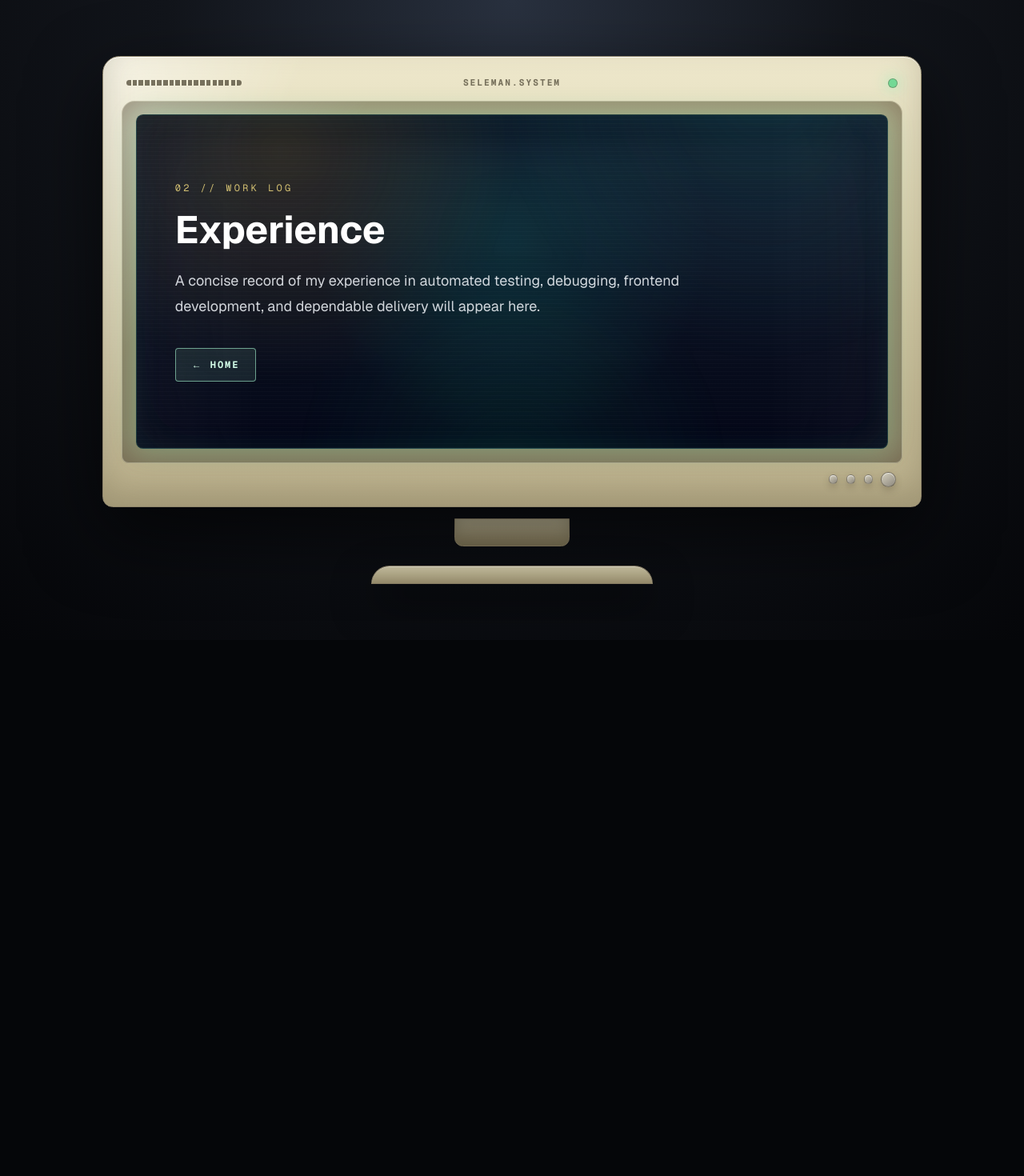
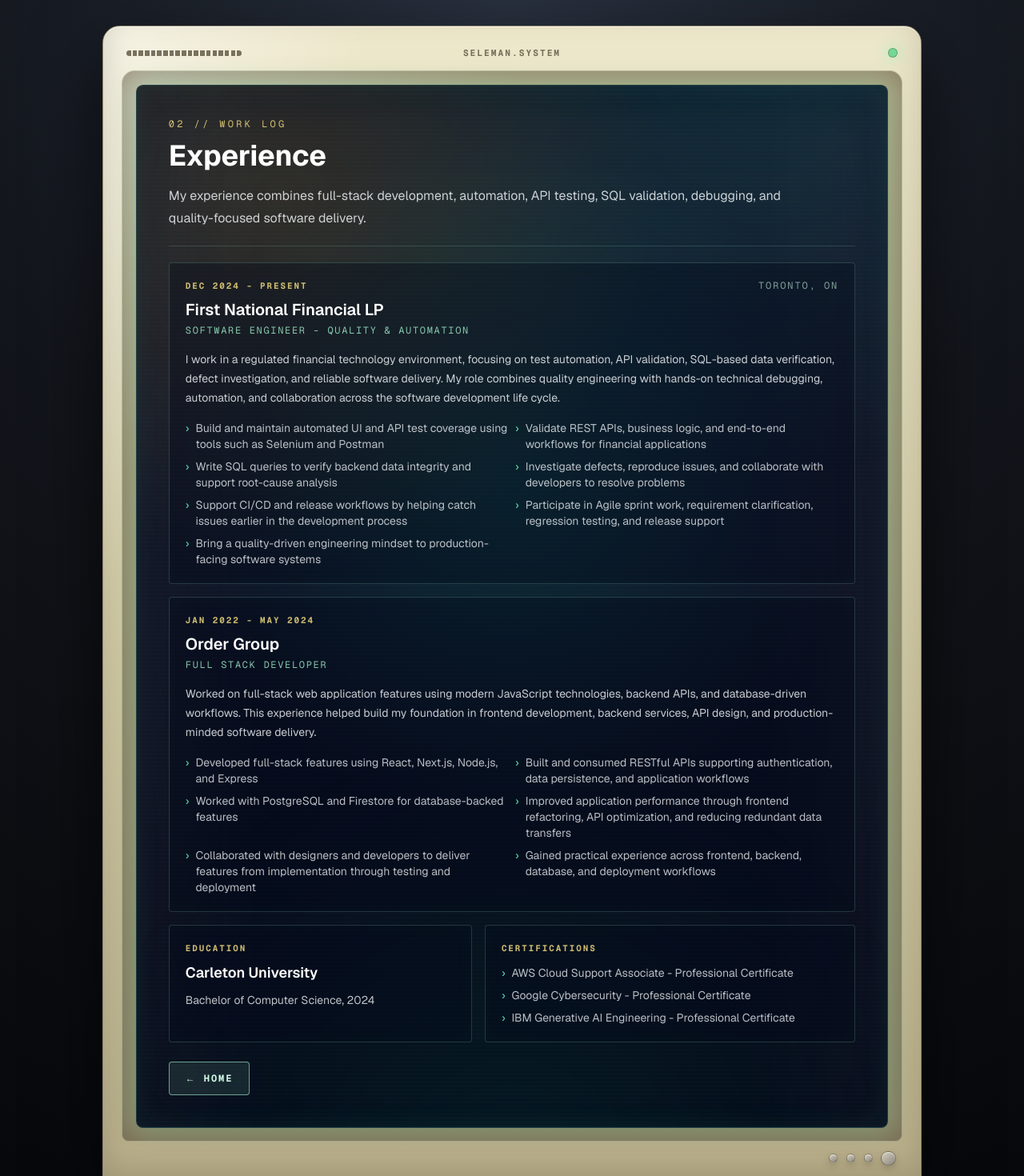
Before and after one commit to Seleman5/retro-portfolio, a Next.js app: page /experience in a window 1280 px wide. Shown: the top 1470 px of the page at 80% size. Before the commit the page ends 800 px from the top, so only its background shows below. Built offline with nearby package versions, Linux system fonts and the light colour scheme.

Commit message:
completed experience page

```diff
--- a/src/app/experience/page.tsx
+++ b/src/app/experience/page.tsx
@@ -1,5 +1,47 @@
 import type { Metadata } from "next";
-import PortfolioPage from "../components/PortfolioPage";
+import Link from "next/link";
+
+const roles = [
+  {
+    company: "First National Financial LP",
+    role: "Software Engineer - Quality & Automation",
+    dates: "Dec 2024 - Present",
+    location: "Toronto, ON",
+    description:
+      "I work in a regulated financial technology environment, focusing on test automation, API validation, SQL-based data verification, defect investigation, and reliable software delivery. My role combines quality engineering with hands-on technical debugging, automation, and collaboration across the software development life cycle.",
+    highlights: [
+      "Build and maintain automated UI and API test coverage using tools such as Selenium and Postman",
+      "Validate REST APIs, business logic, and end-to-end workflows for financial applications",
+      "Write SQL queries to verify backend data integrity and support root-cause analysis",
+      "Investigate defects, reproduce issues, and collaborate with developers to resolve problems",
+      "Support CI/CD and release workflows by helping catch issues earlier in the development process",
+      "Participate in Agile sprint work, requirement clarification, regression testing, and release support",
+      "Bring a quality-driven engineering mindset to production-facing software systems",
+    ],
+  },
+  {
+    company: "Order Group",
+    role: "Full Stack Developer",
+    dates: "Jan 2022 - May 2024",
+    location: "",
+    description:
+      "Worked on full-stack web application features using modern JavaScript technologies, backend APIs, and database-driven workflows. This experience helped build my foundation in frontend development, backend services, API design, and production-minded software delivery.",
+    highlights: [
+      "Developed full-stack features using React, Next.js, Node.js, and Express",
+      "Built and consumed RESTful APIs supporting authentication, data persistence, and application workflows",
+      "Worked with PostgreSQL and Firestore for database-backed features",
+      "Improved application performance through frontend refactoring, API optimization, and reducing redundant data transfers",
+      "Collaborated with designers and developers to deliver features from implementation through testing and deployment",
+      "Gained practical experience across frontend, backend, database, and deployment workflows",
+    ],
+  },
+];
+
+const certifications = [
+  "AWS Cloud Support Associate - Professional Certificate",
+  "Google Cybersecurity - Professional Certificate",
+  "IBM Generative AI Engineering - Professional Certificate",
+];
 
 export const metadata: Metadata = {
   title: "Experience | Seleman Shinwarie",
@@ -7,10 +49,129 @@
 
 export default function ExperiencePage() {
   return (
-    <PortfolioPage
-      eyebrow="02 // Work log"
-      title="Experience"
-      description="A concise record of my experience in automated testing, debugging, frontend development, and dependable delivery will appear here."
-    />
+    <main className="min-h-screen overflow-hidden bg-[radial-gradient(circle_at_top,#29313f_0%,#12151b_42%,#050609_100%)] px-4 py-8 text-slate-100 sm:px-6 lg:px-8">
+      <div className="mx-auto flex min-h-[calc(100vh-4rem)] w-full max-w-6xl flex-col items-center justify-center gap-6">
+        <div className="crt-monitor w-full max-w-5xl" aria-label="Experience portfolio monitor">
+          <div className="crt-topbar">
+            <span className="crt-vent" />
+            <span className="crt-brand">SELEMAN.SYSTEM</span>
+            <span className="crt-power" aria-hidden="true" />
+          </div>
+
+          <div className="crt-bezel">
+            <div className="crt-screen">
+              <div className="crt-scanlines" aria-hidden="true" />
+              <div className="crt-glow" aria-hidden="true" />
+
+              <div className="relative z-10 flex min-h-[min(70vh,780px)] flex-col p-5 text-[#d8fff0] sm:p-7 lg:p-10">
+                <div className="border-b border-emerald-200/15 pb-5">
+                  <p className="font-mono text-xs uppercase tracking-[0.28em] text-amber-200/80">
+                    02 // Work log
+                  </p>
+                  <h1 className="mt-3 text-3xl font-bold text-white sm:text-4xl">
+                    Experience
+                  </h1>
+                  <p className="mt-4 max-w-3xl text-sm leading-7 text-slate-100/82 sm:text-base">
+                    My experience combines full-stack development, automation,
+                    API testing, SQL validation, debugging, and quality-focused
+                    software delivery.
+                  </p>
+                </div>
+
+                <div className="mt-5 grid gap-4">
+                  {roles.map((item) => (
+                    <article
+                      className="rounded-sm border border-emerald-200/18 bg-slate-950/35 p-5 shadow-[inset_0_0_24px_rgba(16,185,129,0.04)]"
+                      key={item.company}
+                    >
+                      <div className="grid gap-3 lg:grid-cols-[1fr_auto] lg:items-start">
+                        <div>
+                          <p className="font-mono text-[0.68rem] font-bold uppercase tracking-[0.18em] text-amber-200/80">
+                            {item.dates}
+                          </p>
+                          <h2 className="mt-2 text-xl font-semibold text-white">
+                            {item.company}
+                          </h2>
+                          <p className="mt-1 font-mono text-xs uppercase tracking-[0.14em] text-emerald-200/80">
+                            {item.role}
+                          </p>
+                        </div>
+                        {item.location ? (
+                          <p className="font-mono text-xs uppercase tracking-[0.16em] text-emerald-100/60">
+                            {item.location}
+                          </p>
+                        ) : null}
+                      </div>
+
+                      <p className="mt-4 text-sm leading-6 text-slate-100/82">
+                        {item.description}
+                      </p>
+
+                      <ul className="mt-4 grid gap-2 text-sm leading-5 text-slate-100/76 md:grid-cols-2">
+                        {item.highlights.map((highlight) => (
+                          <li className="flex gap-2" key={highlight}>
+                            <span aria-hidden="true" className="text-emerald-300">
+                              ›
+                            </span>
+                            <span>{highlight}</span>
+                          </li>
+                        ))}
+                      </ul>
+                    </article>
+                  ))}
+                </div>
+
+                <section className="mt-4 grid gap-4 lg:grid-cols-[0.9fr_1.1fr]">
+                  <article className="rounded-sm border border-emerald-200/18 bg-slate-950/30 p-5 shadow-[inset_0_0_24px_rgba(16,185,129,0.035)]">
+                    <p className="font-mono text-[0.68rem] font-bold uppercase tracking-[0.18em] text-amber-200/80">
+                      Education
+                    </p>
+                    <h2 className="mt-2 text-lg font-semibold text-white">
+                      Carleton University
+                    </h2>
+                    <p className="mt-2 text-sm leading-6 text-slate-100/78">
+                      Bachelor of Computer Science, 2024
+                    </p>
+                  </article>
+
+                  <article className="rounded-sm border border-emerald-200/18 bg-slate-950/30 p-5 shadow-[inset_0_0_24px_rgba(16,185,129,0.035)]">
+                    <p className="font-mono text-[0.68rem] font-bold uppercase tracking-[0.18em] text-amber-200/80">
+                      Certifications
+                    </p>
+                    <ul className="mt-3 grid gap-2 text-sm leading-5 text-slate-100/76">
+                      {certifications.map((certification) => (
+                        <li className="flex gap-2" key={certification}>
+                          <span aria-hidden="true" className="text-emerald-300">
+                            ›
+                          </span>
+                          <span>{certification}</span>
+                        </li>
+                      ))}
+                    </ul>
+                  </article>
+                </section>
+
+                <Link
+                  className="mt-6 inline-flex w-fit items-center justify-center rounded-sm border border-emerald-200/60 bg-emerald-200/10 px-5 py-3 font-mono text-xs font-bold uppercase tracking-[0.16em] text-emerald-100 transition hover:bg-emerald-200/20 focus:outline-none focus:ring-2 focus:ring-emerald-100"
+                  href="/"
+                >
+                  ← Home
+                </Link>
+              </div>
+            </div>
+          </div>
+
+          <div className="crt-controls" aria-hidden="true">
+            <span />
+            <span />
+            <span />
+            <span className="crt-knob" />
+          </div>
+        </div>
+
+        <div className="crt-neck" aria-hidden="true" />
+        <div className="crt-base" aria-hidden="true" />
+      </div>
+    </main>
   );
 }
```
